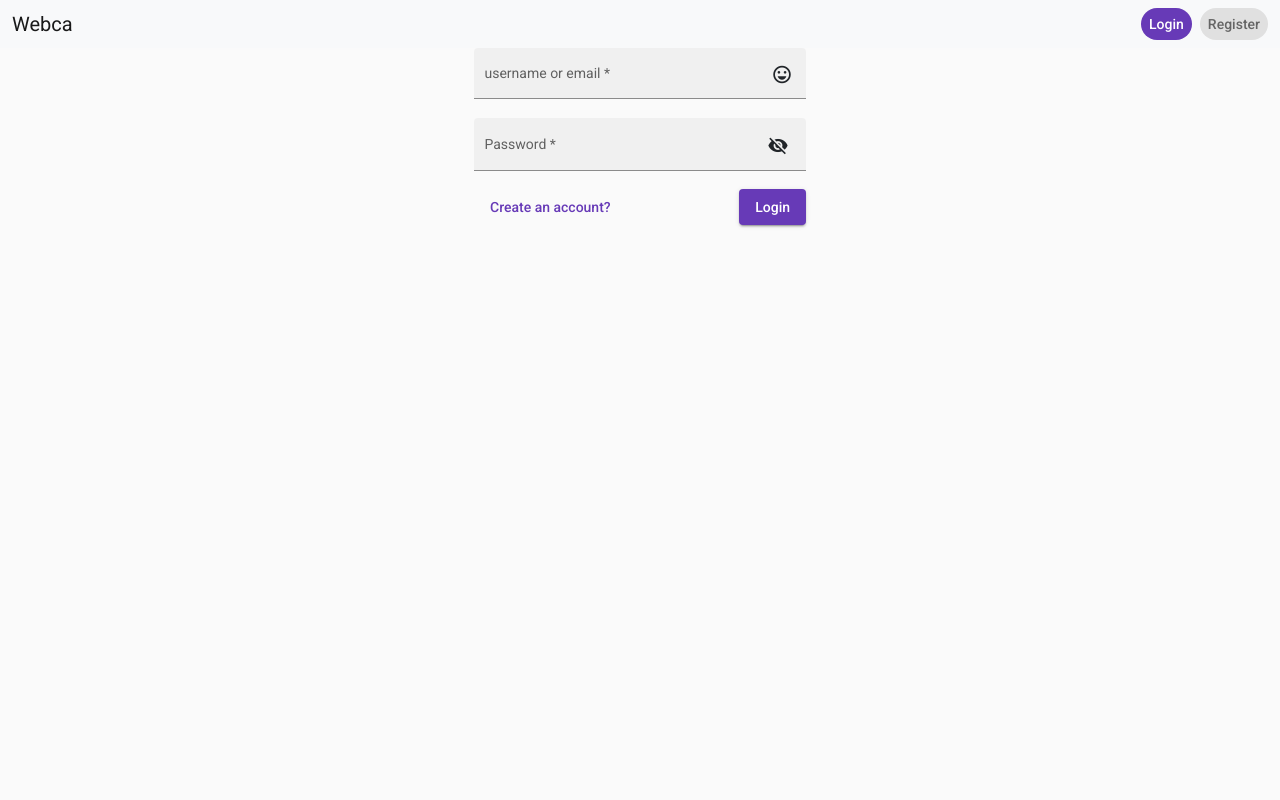
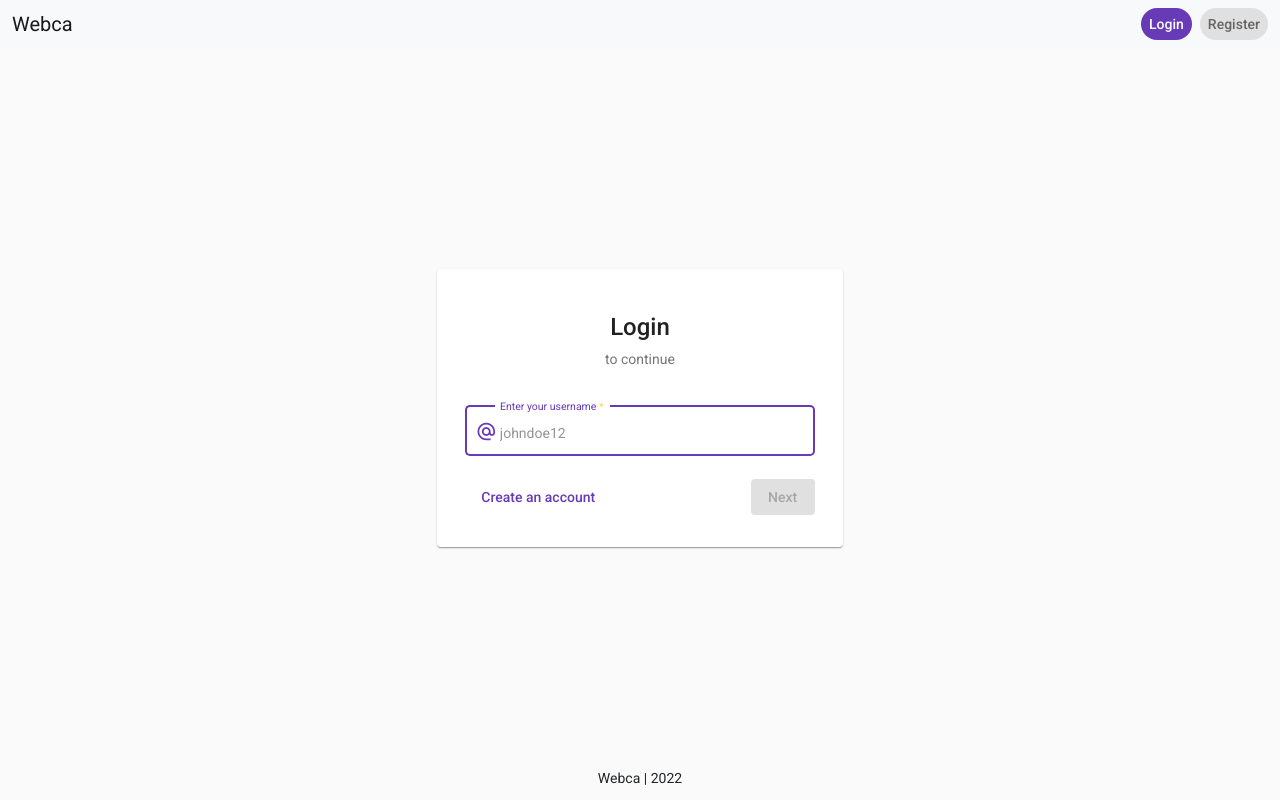
Before and after one commit to SanjaySasimandir/Webca, an Angular app in the folder Frontend/: page /login in a window 1280 px wide. Built offline with nearby package versions, Linux system fonts and the light colour scheme.

Commit message:
login fix

```diff
--- a/Frontend/src/app/pages/login/login.component.css
+++ b/Frontend/src/app/pages/login/login.component.css
@@ -0,0 +1,33 @@
+.login-outer-wrapper {
+    /* height: 85vh; */
+    padding-left: 2rem !important;
+    padding-right: 2rem !important;
+}
+
+mat-card-title {
+    margin: 2rem 0 0rem 0!important;
+}
+
+mat-card-subtitle {
+    margin: 0.75rem 0 2rem 0!important;
+}
+
+.container-fluid {
+    background: #fafafa;
+}
+
+mat-card {
+    padding-bottom: 2rem !important;
+}
+
+mat-chip {
+    padding: 0 1.5rem 0 1rem !important;
+}
+
+button {
+    width: auto;
+}
+
+mat-chip:hover {
+    cursor: pointer;
+}
--- a/Frontend/src/app/pages/login/login.component.html
+++ b/Frontend/src/app/pages/login/login.component.html
@@ -1,35 +1,74 @@
-<app-header></app-header>
-<div class="container">
-    <div class="row justify-content-center">
-        <div class="col-lg-4 row justify-content-center">
+<div class="h-100 w-100 d-flex flex-column">
+    <app-header class="mb-auto"></app-header>
+    <div class="container-fluid">
+        <div class="row justify-content-center align-items-center login-outer-wrapper">
+            <mat-card class="col-sm-8 col-md-6 col-lg-4 row justify-content-center align-items-center"
+                *ngIf="usernamePage">
+                <mat-card-title class="text-center">
+                    Login
+                </mat-card-title>
+                <mat-card-subtitle class="text-center">
+                    to continue
+                </mat-card-subtitle>
+                <form (ngSubmit)="this.usernamePage = !this.usernamePage; setPasswordFocus()">
+                    <mat-form-field class="col-12" appearance="outline">
+                        <mat-icon matPrefix color="primary">alternate_email</mat-icon>
+                        <mat-label>Enter your username</mat-label>
+                        <input matInput [formControl]="username" placeholder="johndoe12" maxlength="16"
+                            autocomplete="off" autofocus #usernameInput="matInput" required>
+                        <mat-error *ngIf="this.username.invalid">Please enter a username</mat-error>
+                    </mat-form-field>
+                    <div class="col-12 d-flex justify-content-between">
+                        <button mat-button color="primary" type="button" routerLink="/signup">Create an account</button>
+                        <button mat-raised-button [disabled]="this.username.invalid" type="submit"
+                            color="primary">Next</button>
+                    </div>
+                </form>
+            </mat-card>
 
-            <mat-error *ngIf="this.invalid_credentials">Please enter valid credentials.</mat-error>
-            <mat-form-field appearance="fill">
-                <mat-label>username or email</mat-label>
-                <input matInput placeholder="username" [formControl]="username">
-                <mat-icon matSuffix>sentiment_very_satisfied</mat-icon>
-                <mat-error *ngIf="this.username.invalid">Invalid Username</mat-error>
-            </mat-form-field>
+            <mat-card class="col-sm-8 col-md-6 col-lg-4 row justify-content-center align-items-center"
+                *ngIf="!usernamePage">
+                <mat-card-title class="text-center">
+                    Welcome
+                </mat-card-title>
+                <mat-card-subtitle class="d-flex justify-content-center">
+                    <mat-chip-list>
+                        <mat-chip color="primary" selected>
+                            <mat-icon>person_outline</mat-icon> {{this.username.value}}
+                        </mat-chip>
+                    </mat-chip-list>
+                </mat-card-subtitle>
+                <form (ngSubmit)="passwordSubmit()">
+                    <mat-error class="col-12" *ngIf="loginError">Invalid login credentials, please try again.
+                    </mat-error>
+                    <div class="col-12"></div>
+                    <mat-form-field class="col-12" appearance="outline">
+                        <mat-icon matPrefix color="primary">lock</mat-icon>
+                        <mat-label>Enter your password</mat-label>
+                        <input matInput (input)="loginError=false" [type]="hidePassword ? 'password' : 'text'"
+                            [formControl]="password" placeholder="Enter your password" maxlength="20" autocomplete="off"
+                            #passwordInput="matInput" required>
+                        <button mat-icon-button matSuffix *ngIf="this.password.value!=''"
+                            (click)="this.password.setValue('')" type="button">
+                            <mat-icon>close</mat-icon>
+                        </button>
+                        <button mat-icon-button matSuffix type="button" (click)="hidePassword = !hidePassword">
+                            <mat-icon *ngIf="hidePassword">visibility_off</mat-icon>
+                            <mat-icon *ngIf="!hidePassword">visibility</mat-icon>
+                        </button>
+                        <mat-error *ngIf="this.password.invalid">Please enter a password</mat-error>
+                    </mat-form-field>
 
-            <br>
+                    <div class=" col-12 d-flex justify-content-between">
+                        <button mat-button color="primary" type="button"
+                            (click)="usernamePage=!usernamePage; loginError=false;setUsernameFocus();">Back</button>
+                        <button mat-raised-button color="primary" type="submit"
+                            [disabled]="this.password.invalid">Login</button>
+                    </div>
+                </form>
+            </mat-card>
 
-            <mat-form-field appearance="fill">
-                <mat-label>Password</mat-label>
-                <input matInput [type]="hide_password ? 'password' : 'text'" placeholder="password" [formControl]="password">
-                <button mat-icon-button matSuffix (click)="hide_password = !hide_password"
-                    [attr.aria-label]="'Hide password'" [attr.aria-pressed]="hide_password">
-                    <mat-icon>{{hide_password ? 'visibility_off' : 'visibility'}}</mat-icon>
-                </button>
-                <mat-error *ngIf="this.password.invalid">Enter a password</mat-error>
-            </mat-form-field>
-
-            <br>
-            <div class="col-12 d-flex">
-                <button class="d-flex" mat-button color="primary" (click)="registerRedirect()">Create an
-                    account?</button>
-                <div class="flex-fill"></div>
-                <button class="d-flex" mat-raised-button color="primary" (click)="login()">Login</button>
-            </div>
         </div>
     </div>
+    <app-auth-footer class="mt-auto"></app-auth-footer>
 </div>
--- a/Frontend/src/app/pages/login/login.component.ts
+++ b/Frontend/src/app/pages/login/login.component.ts
@@ -1,5 +1,6 @@
-import { Component, OnInit } from '@angular/core';
+import { Component, OnInit, ViewChild } from '@angular/core';
 import { FormControl, Validators } from '@angular/forms';
+import { MatInput } from '@angular/material/input';
 import { Router } from '@angular/router';
 import { UserauthService } from 'src/app/services/userauth.service';
 
@@ -10,29 +11,42 @@ import { UserauthService } from 'src/app/services/userauth.service';
 })
 export class LoginComponent implements OnInit {
 
+  @ViewChild('passwordInput') passwordInput!: MatInput;
+  @ViewChild('usernameInput') usernameInput!: MatInput;
+
   constructor(private router: Router, private userauthService: UserauthService) { }
 
-  hide_password = true;
-  invalid_credentials = false;
+  username = new FormControl('', Validators.required);
+  password = new FormControl('', Validators.required);
 
-  username = new FormControl('', [Validators.required, Validators.minLength(5), Validators.maxLength(12)]);
-  password = new FormControl('', [Validators.required]);
+  usernamePage = true;
+  hidePassword = true;
 
-  login() {
+  loginError = false;
+
+  passwordSubmit() {
     this.userauthService.login({ "username": this.username.value, "password": this.password.value }).subscribe(status => {
-      if (status.message === "success") {
-        this.invalid_credentials = false;
+      if (status.message == "success") {
+        this.loginError = true;
         localStorage.setItem('token', JSON.stringify(status.token));
         this.router.navigate(['']);
       }
       else {
-        this.invalid_credentials = true;
+        this.loginError = true;
       }
-    });
+    })
   }
 
-  registerRedirect() {
-    this.router.navigate(['signup']);
+  setPasswordFocus() {
+    setTimeout(() => {
+      this.passwordInput.focus()
+    }, 150);
+  }
+
+  setUsernameFocus() {
+    setTimeout(() => {
+      this.usernameInput.focus()
+    }, 150);
   }
 
   ngOnInit(): void {
--- a/Frontend/src/app/services/userauth.service.ts
+++ b/Frontend/src/app/services/userauth.service.ts
@@ -9,8 +9,8 @@ export class UserauthService {
 
   constructor(private http: HttpClient) { }
 
-  // server_address = "http://192.168.1.4:3000/"; //localhost as IPv4 address
-  server_address = "http://172.16.63.127:3000/"; //localhost as IPv4 address
+  server_address = "http://192.168.1.5:3000/"; //localhost as IPv4 address
+  // server_address = "http://172.16.63.127:3000/"; //localhost as IPv4 address
   // server_address = "http://localhost:3000/"; //localhost
   // server_address = "https://webca-app.herokuapp.com/"; //heroku
   server_users_address = this.server_address + "users/";
```
Also changed, not shown: 1 other file (tests, documents, lock files or other folders).
